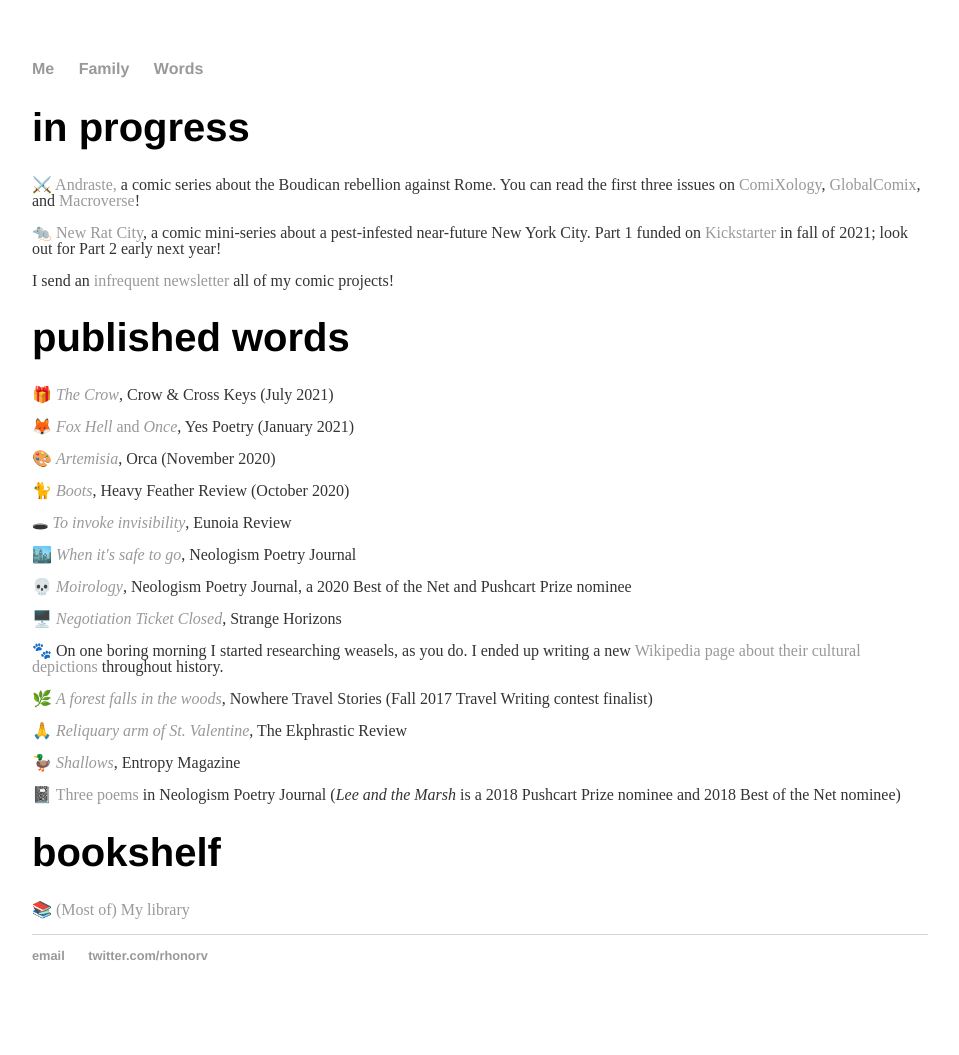
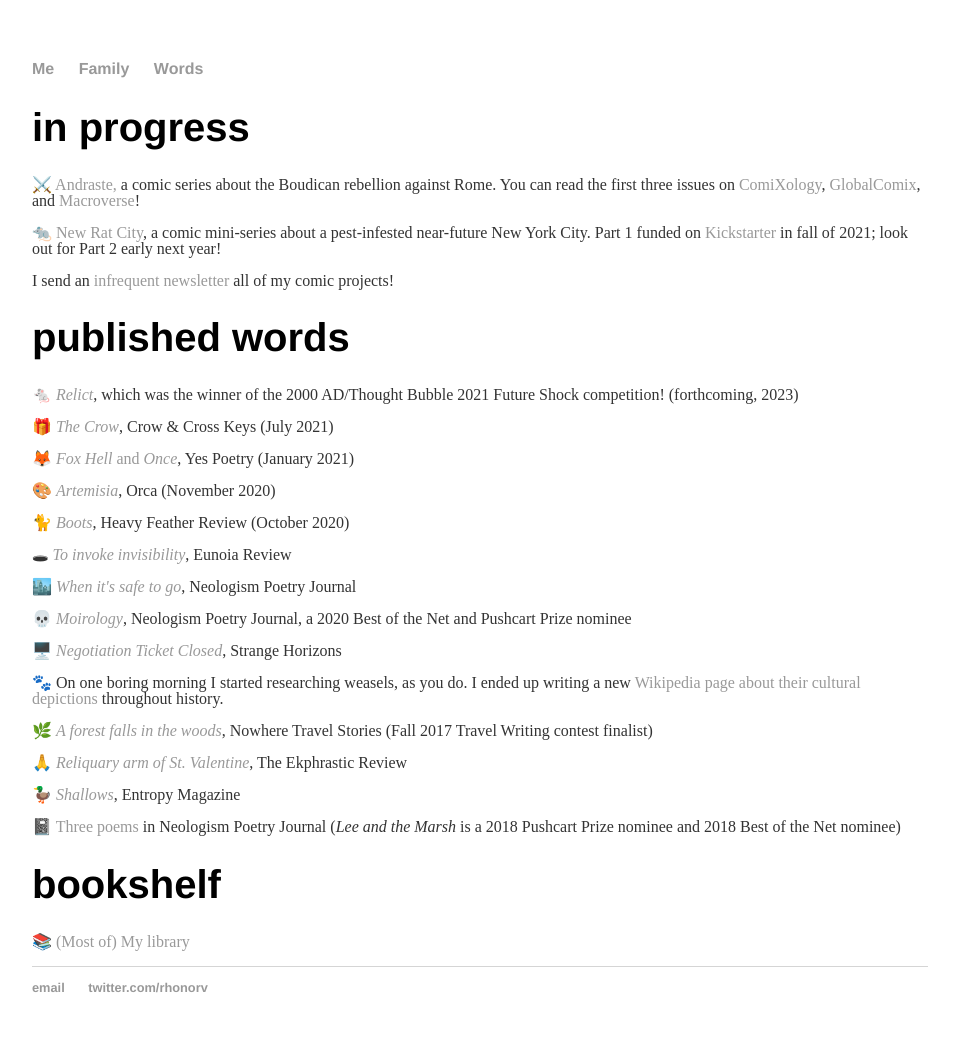
Before and after one commit to rhonorv/rhonorv.github.io, a Jekyll site: the page words/index.html, which Jekyll copies as it is, in a window 1280 px wide. Shown: the whole page, without its empty margins (160-1119 px from the left). Built offline with Jekyll 4.4.1, drawn with Linux system fonts in a browser that asks for light colours; before the commit the page ends 1023 px from its top, so only the background shows below that.

Commit message:
Update index.html

```diff
--- a/words/index.html
+++ b/words/index.html
@@ -31,6 +31,8 @@
 
 	<div class="words">
 	<h1>published words</h1>
+		<p><span aria-hidden="true">🐁 </span><a href="https://2000ad.com/news/whos-won-the-2000-ad-talent-search-at-thought-bubble-2021/"><em>Relict</a></em>, which was the winner of the 2000 AD/Thought Bubble 2021 Future Shock competition! (forthcoming, 2023)</p>
+
 		<p><span aria-hidden="true">🎁 </span><a href="https://crowcrosskeys.com/2021/07/10/the-crow-honor-vincent/"><em>The Crow</a></em>, Crow & Cross Keys (July 2021)</p>
 
 		<p><span aria-hidden="true">🦊 </span><a href="https://www.yespoetry.com/news/honor-vincent-no-one-ever-saw-this-far"><em>Fox Hell</em> and <em>Once</em></a>, Yes Poetry (January 2021)</p>
```
